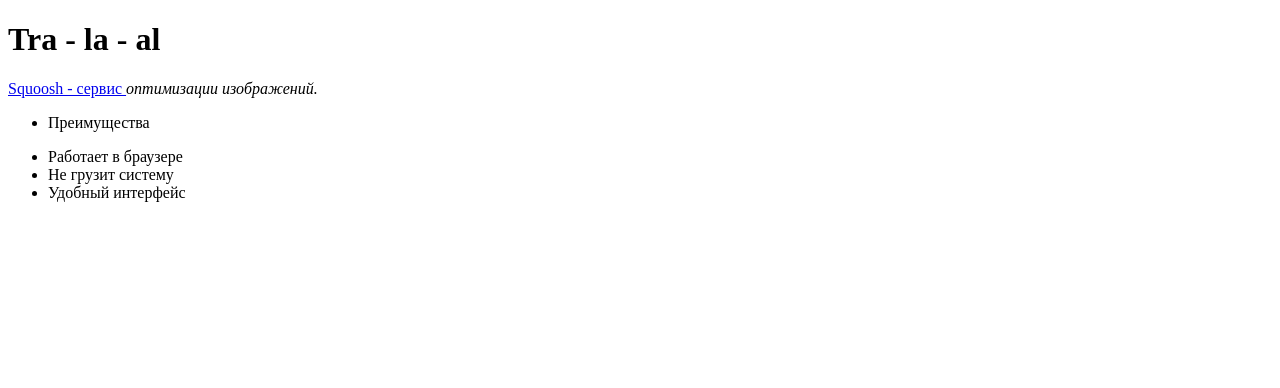
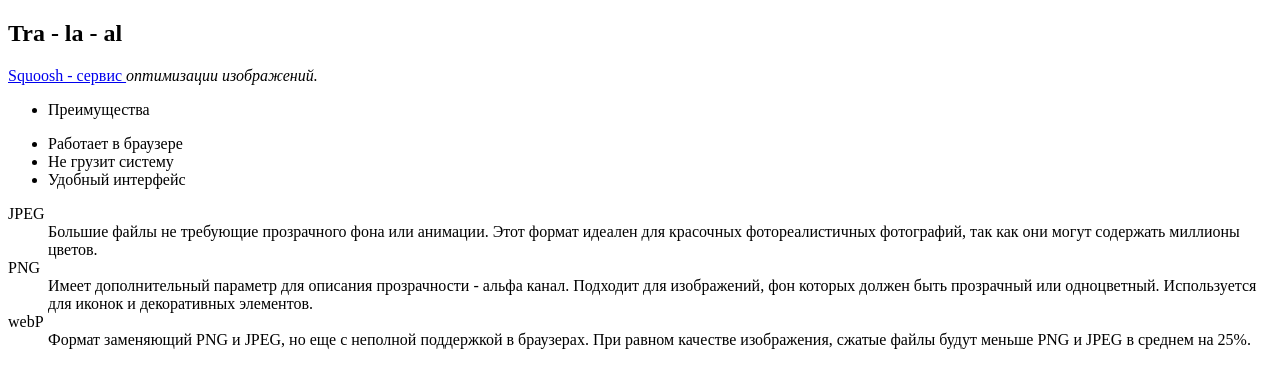
Before and after one commit to kosolapeg/goit-markup-hw-01, a plain HTML site: page index.html in a window 1280 px wide. Drawn offline with Linux system fonts and the light colour scheme.

Commit message:
fdsafdsfsda

```diff
--- a/index.html
+++ b/index.html
@@ -6,8 +6,8 @@
     <title>La la la</title>
   </head>
   <body>
-    <h1>Tra - la - al</h1>
     <section>
+      <h1>Tra - la - al</h1>
       <!-- Не соблюдается порядок закрытия тегов. -->
       <p>
         <a href="squoosh.app">Squoosh - сервис </a>
@@ -21,6 +21,29 @@
         <li>Не грузит систему</li>
         <li>Удобный интерфейс</li>
       </ul>
+
+      <dl>
+        <dt>JPEG</dt>
+        <dd>
+          Большие файлы не требующие прозрачного фона или анимации. Этот формат
+          идеален для красочных фотореалистичных фотографий, так как они могут
+          содержать миллионы цветов.
+        </dd>
+
+        <dt>PNG</dt>
+        <dd>
+          Имеет дополнительный параметр для описания прозрачности - альфа канал.
+          Подходит для изображений, фон которых должен быть прозрачный или
+          одноцветный. Используется для иконок и декоративных элементов.
+        </dd>
+
+        <dt>webP</dt>
+        <dd>
+          Формат заменяющий PNG и JPEG, но еще с неполной поддержкой в
+          браузерах. При равном качестве изображения, сжатые файлы будут меньше
+          PNG и JPEG в среднем на 25%.
+        </dd>
+      </dl>
     </section>
   </body>
 </html>
```
